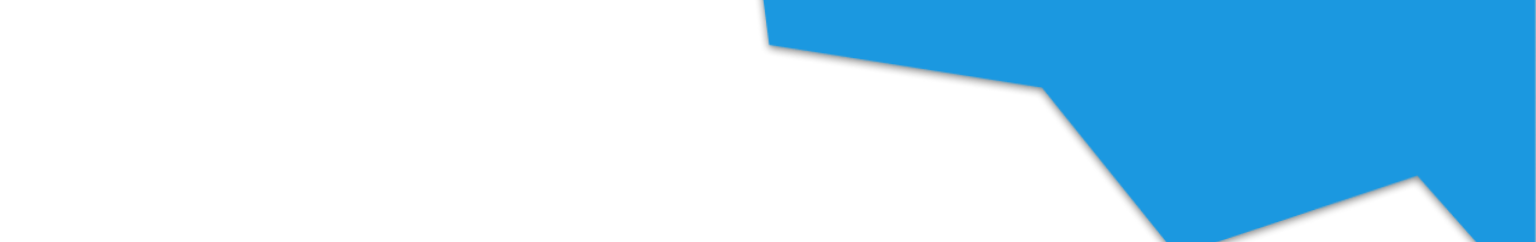
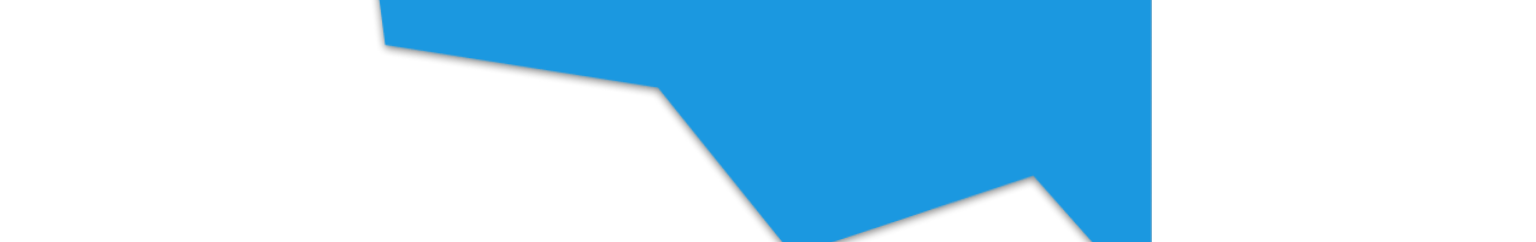
Before and after one commit to Diegooaraujo/portfolio, a plain HTML site: page portifolio/index.html in a window 1536 px wide. Shown: the part 554-796 px from the top of the page. Drawn offline with Linux system fonts and the light colour scheme; a web font is replaced by a local one.

Commit message:
bug responsividade
bug de responsividade para telas maiores de 1500 px de width

```diff
--- a/portifolio/css/curso.css
+++ b/portifolio/css/curso.css
@@ -6,9 +6,7 @@
   box-sizing: border-box;
   font-family: "Poppins", serif;
 }
-.body{
-    max-width: 1440px;
-}
+
 
 /*menu*/
 
@@ -37,7 +35,7 @@ header h2:hover{
 #menu{
   background-color: #1B98E0;
   position: absolute;
-    left :-1800px;
+  left :-2000px;
   top: 0;
   width: 100%;
   z-index: 20;
@@ -443,6 +441,19 @@ footer{
 /*footer*/
 
 /*responsividade*/
+@media screen and (min-width:1500px){
+body{
+  max-width: 1440px;
+  height: 100vh;
+  position: absolute;
+  top:50%;
+  left:50%;
+  transform: translate(-50%, -50%);
+
+
+}
+}
+
 @media screen and (max-width: 1035px) {
 
 .apresentacaoImg img{
@@ -477,6 +488,7 @@ footer{
 
 
 @media screen and (max-width: 1315px) {
+
 
 .conteinerCursos>.curso{
   width: 35%;
--- a/portifolio/css/index.css
+++ b/portifolio/css/index.css
@@ -4,25 +4,25 @@
     box-sizing: border-box;
     font-family: "Poppins", serif;
 }
-.body{
-    max-width: 1440px;
-}
+
+
 
 /*menu*/
 #menu.open{
     left: 0;
+
+
 }
 #menu{
     background-color: #1B98E0;
     position: absolute;
-    left :-1800px;
+    left :-2000px;
     top: 0;
     width: 100%;
     z-index: 20;
     padding:30px 0 20px 50px;
     box-shadow: 0 5px 10px rgba(0, 0, 0, 0.3);
     transition: left 0.3s ease;
-
 
 }
 #menu h4{
@@ -85,6 +85,7 @@
 
 header{
     max-width:200px ;
+
 
 }
 
@@ -874,7 +875,20 @@ footer{
 
 /*responsividade*/
 
+@media screen and (min-width:1500px){
+    body{
+      max-width: 1440px;
+      height: 100vh;
+      position: absolute;
+      top:50%;
+      left:50%;
+      transform: translate(-50%, -50%);
+
+
+    }
+  }
 @media screen and (max-width: 1439px) {
+
     .apresentacaoImg img{
         width: 50%;
         height: 100%;
--- a/portifolio/css/projetos.css
+++ b/portifolio/css/projetos.css
@@ -15,7 +15,7 @@
 #menu{
     background-color: #1B98E0;
     position: absolute;
-    left :-1800px;
+    left :-2000px;
     top: 0;
     width: 100%;
     z-index: 20;
@@ -277,7 +277,7 @@ footer{
 
 .projetoLeft {
 
-    min-width: 500px;  /* Imagem menor inicialmente */
+    width: 500px;  /* Imagem menor inicialmente */
     height: 300px;
     background-position: top;
     background-size: cover;
@@ -295,7 +295,8 @@ footer{
     box-shadow: 10px 10px 30px rgba(0, 0, 0, 0.5); /* A sombra se expande com o hover */
 }
 .projetoRight {
-    min-width: 500px;  /* Imagem menor inicialmente */
+    /* min-width: 500px;  Imagem menor inicialmente */
+    width: 500px;
     height: 300px;
     box-shadow: 1px 1px 6px black;
     border-radius: 30px;
@@ -427,7 +428,26 @@ footer{
 /*projetos */
 
 
-/**/
+/*responsividade*/
+
+@media screen and (min-width:1500px){
+    body{
+      max-width: 1440px;
+      height: 100vh;
+      position: absolute;
+      top:50%;
+      left:50%;
+      transform: translate(-50%, -50%);
+
+
+    }
+    .left{
+
+
+        margin-left: 25px;
+
+    }
+  }
 
 @media screen and (max-width: 1345px){
    .direita {
@@ -520,3 +540,31 @@ footer{
     }
 
 }
+
+@media screen and (max-width: 514px){
+    .projects{
+        width: 100%;
+        justify-content: center;
+        align-items: center;
+    }
+    .trabalhos{
+        width: 90%;
+        margin: 0 auto;
+
+    }
+    .container{
+        width: 100%;
+
+    }
+    .projetoRight, .projetoLeft{
+        width: 90%!important;
+    }
+    .descProjeto{
+        width: 90%;
+    }
+    .projects{
+        overflow: hidden;
+    }
+
+
+}
```
Lines whose indentation alone changed are shown as unchanged.
